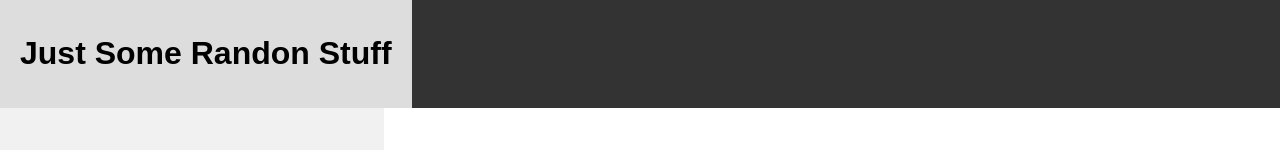
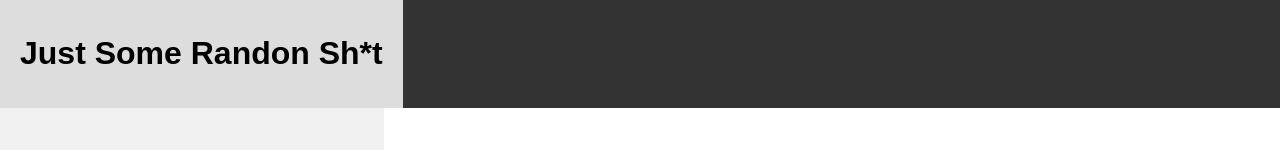
Before and after one commit to jobisjb/WYWM_Dictionary, a plain HTML site: page index.html in a window 1280 px wide. Shown: the top 150 px of the page. Drawn offline with Linux system fonts and the light colour scheme; no server answers.

Commit message:
title change

```diff
--- a/index.html
+++ b/index.html
@@ -11,7 +11,7 @@
 <body>
     <!-- Navigation Bar -->
     <div class="navbar">
-        <a href="#"><h1>Just Some Randon Stuff</h1></a>
+        <a href="#"><h1>Just Some Randon Sh*t</h1></a>
     </div>
 
     <!-- The flexible grid (content) -->
```
